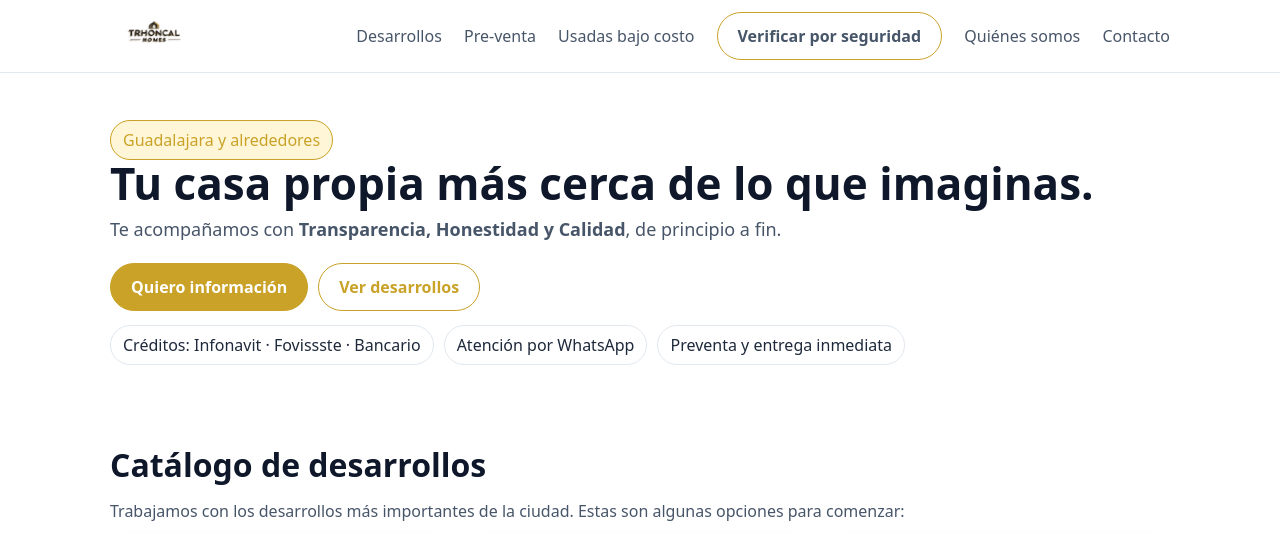
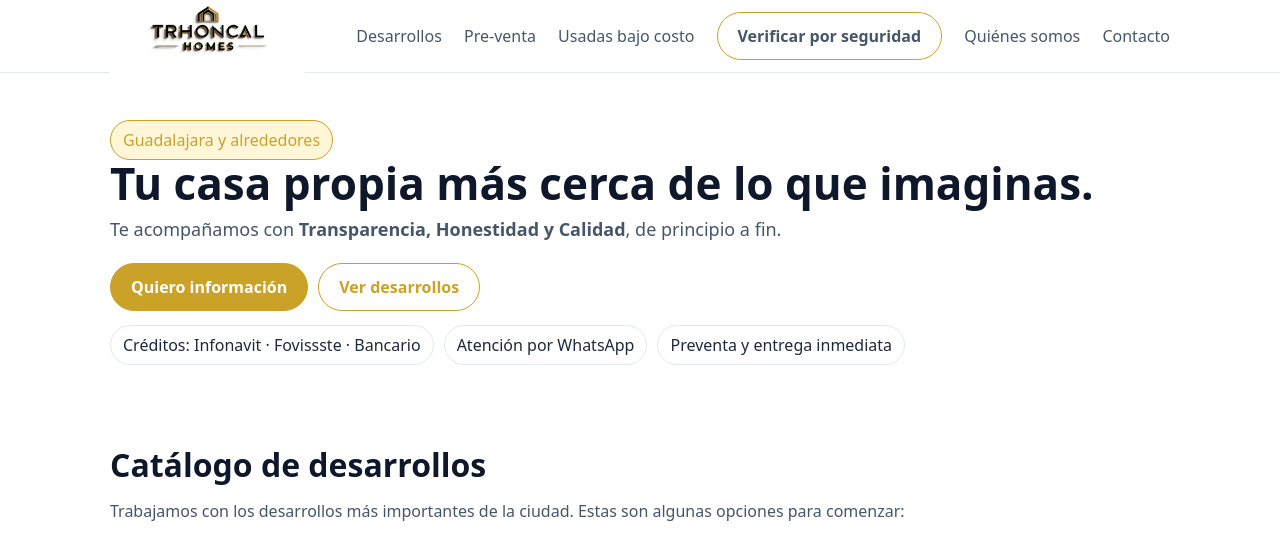
Before and after one commit to davidcastrosb-ops/catalogo, a plain HTML site: page index.html in a window 1280 px wide. Shown: the top 533 px of the page. Drawn offline with Linux system fonts and the light colour scheme.

Commit message:
Update index.html

```diff
--- a/index.html
+++ b/index.html
@@ -49,7 +49,7 @@
     .map{width:100%;height:360px;border:1px solid #e2e8f0;border-radius:16px;overflow:hidden}
     footer{padding:32px 0;color:var(--muted)}
     .wa-float{position:fixed;right:18px;bottom:18px;background:#25D366;color:#fff;padding:14px 16px;border-radius:999px;box-shadow:0 8px 22px rgba(0,0,0,.18);font-weight:800;z-index:60}
-    .logo-img{height:50px}
+    .logo-img{height:110px}
   </style>
 </head>
 <body>
```
